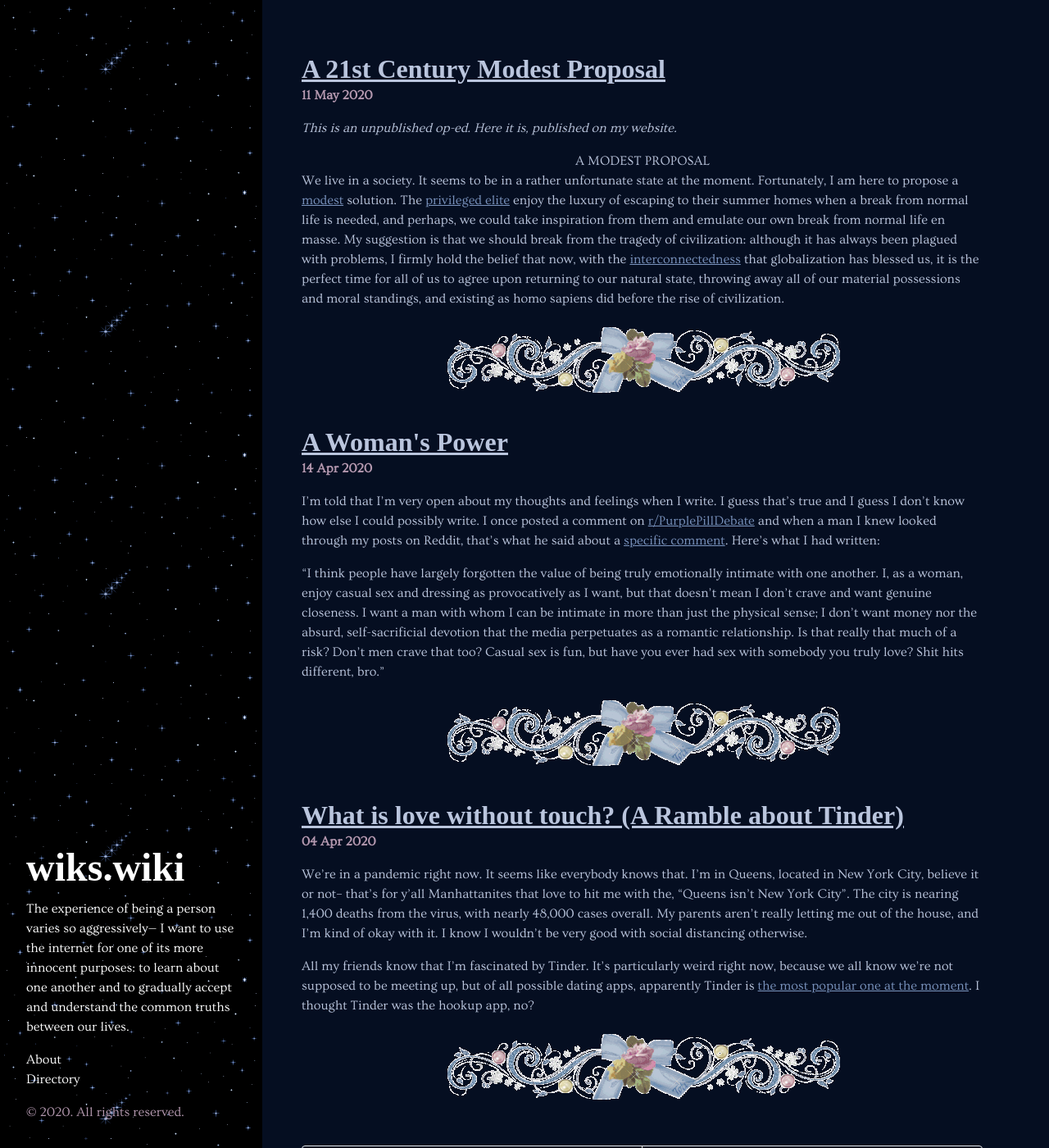
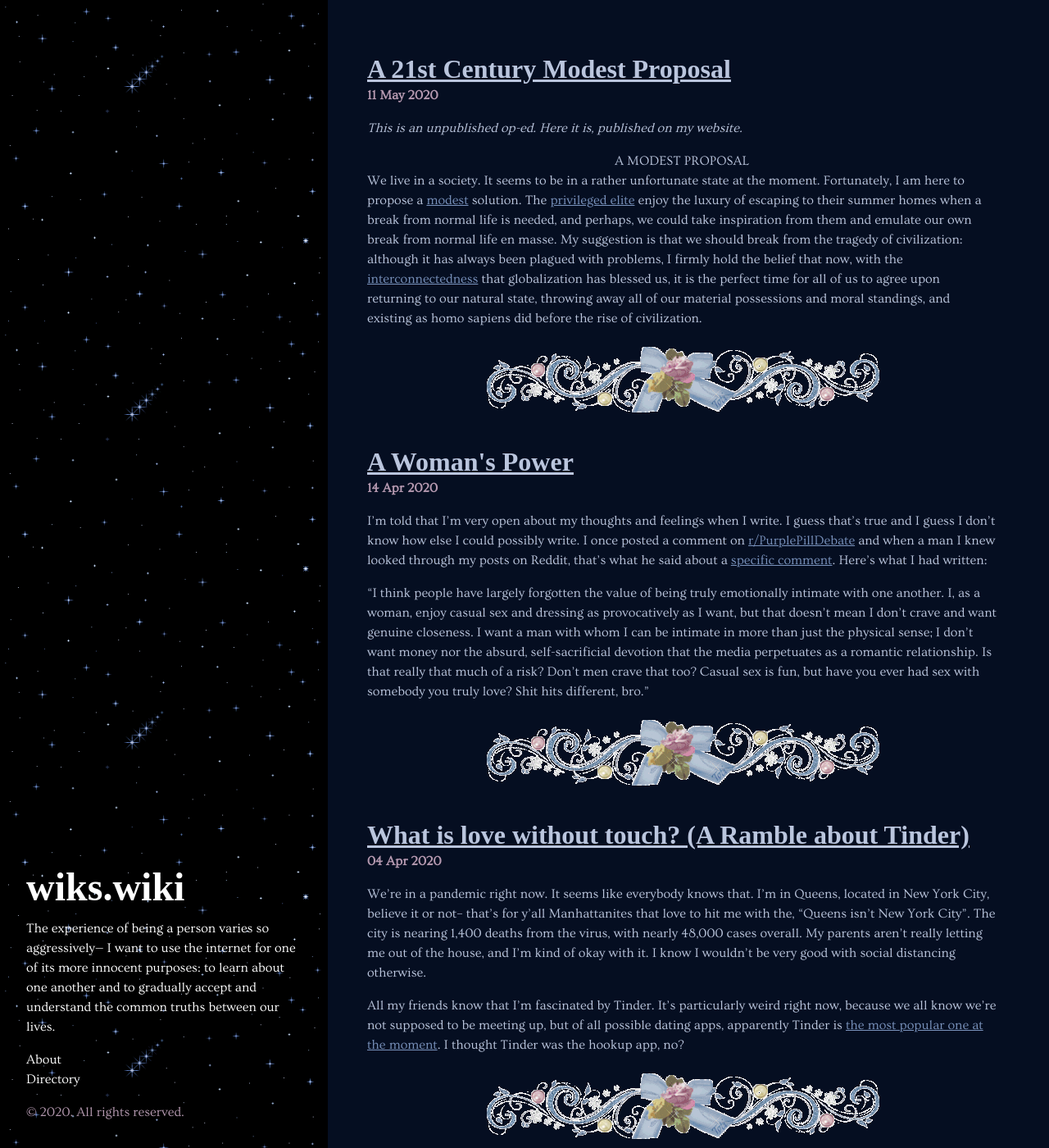
Before and after one commit to w1k5/w1k5.blog, a Jekyll site: the page built from index.html, in a window 1280 px wide and 1400 px high. Shown: the whole window at 82% size. Built offline with Jekyll 4.4.1, drawn with Linux system fonts in a browser that asks for light colours; some web fonts are replaced; the list of posts is cut into pages by our own code; comment, search, counter and statistics services are not loaded.

```diff
--- a/_layouts/post.html
+++ b/_layouts/post.html
@@ -1,6 +1,5 @@
 ---
 layout: default
-comments: true
 ---
 
 <div class="post">
--- a/_posts/2020-05-11-a-modest-proposal.markdown
+++ b/_posts/2020-05-11-a-modest-proposal.markdown
@@ -3,6 +3,7 @@
 title:  "A 21st Century Modest Proposal"
 date:   2020-05-11 01:27:02 -0500
 categories: "politics"
+comments: true
 ---
 <i>This is an unpublished op-ed. Here it is, published on my website.</i>
 
--- a/public/css/hyde.css
+++ b/public/css/hyde.css
@@ -86,13 +86,13 @@
   }
 }
 
-@media (min-width: 56em) {
+@media (min-width: 64em) {
   .sidebar {
     position: fixed;
     top: 0;
     left: 0;
     bottom: 0;
-    width: 20rem;
+    width: 25rem;
     text-align: left;
   }
 }
@@ -158,10 +158,10 @@
   }
 }
 
-@media (min-width: 56em) {
+@media (min-width: 64em) {
   .content {
-    margin-right: 4rem;
-    margin-left: 22rem;
+    margin-right: 3rem;
+    margin-left: 27rem;
   }
 }
 
```
